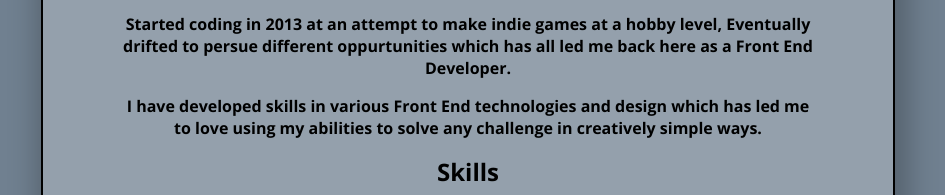
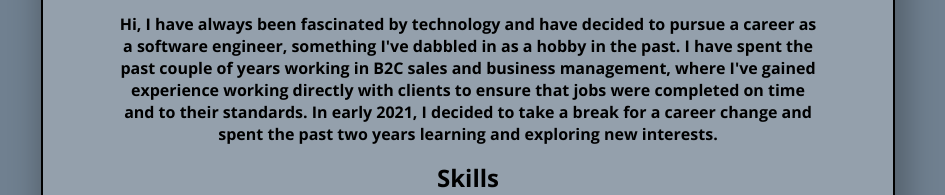
Before and after one commit to HeroldKiraly/HeroldKiraly.github.io, a plain HTML site: page index.html in a window 1280 px wide. Shown: the part 329-524 px from the top of the page, without its empty margins (172-1117 px from the left). Drawn offline with nearby package versions, Linux system fonts and the light colour scheme.

Commit message:
Changed about me

```diff
--- a/index.html
+++ b/index.html
@@ -38,8 +38,7 @@
                 <a href="https://twitter.com/KiralyHerold" target="_blank"><i class="link-ico fa-brands fa-twitter"></i></a>
                 <a href="https://www.linkedin.com/in/herold-kiraly-55b908260/" target="_blank"><i class="link-ico fa-brands fa-linkedin"></i></a>
 
-                <h3 class="about">Started coding in 2013 at an attempt to make indie games at a hobby level, Eventually drifted to persue different oppurtunities which has all led me back here as a Front End Developer.</h3>
-                <h3 class="about">I have developed skills in various Front End technologies and design which has led me to love using my abilities to solve any challenge in creatively simple ways.</h3>
+                    <h3 class="about">Hi, I have always been fascinated by technology and have decided to pursue a career as a software engineer, something I've dabbled in as a hobby in the past. I have spent the past couple of years working in B2C sales and business management, where I've gained experience working directly with clients to ensure that jobs were completed on time and to their standards. In early 2021, I decided to take a break for a career change and spent the past two years learning and exploring new interests.</h3>
                 <h3 class="skills headers">Skills</h3>
 
                 <div class="skill-list">
```
